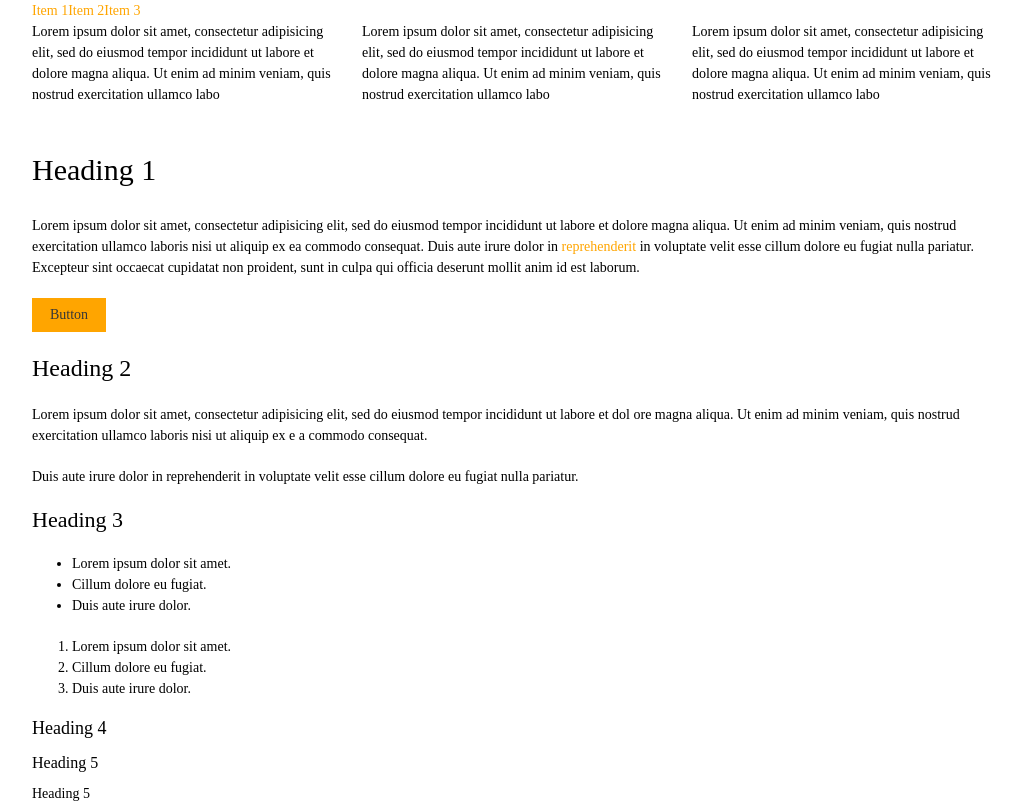
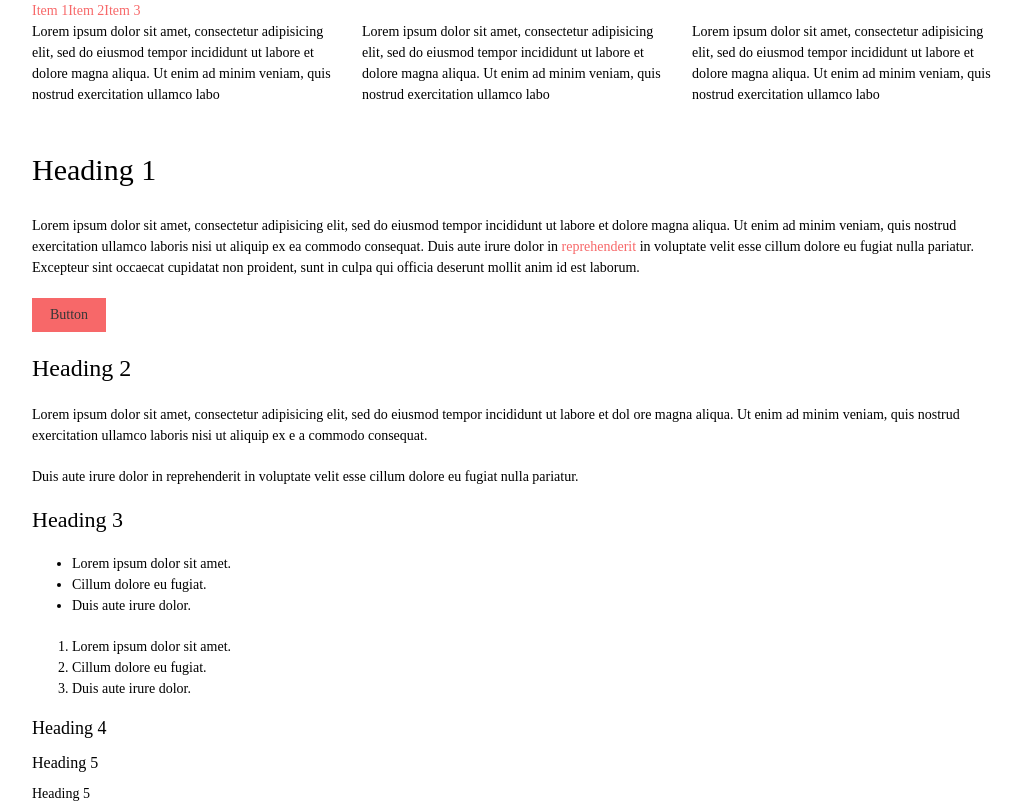
Before and after one commit to naashdev/front-end-boiler, a website: page index.html in a window 1280 px wide. Shown: the top 804 px of the page, without its empty margins (128-1150 px from the left). Drawn offline with Linux system fonts and the light colour scheme; files whose address does not match are found by name.

Commit message:
Gulp Updates

```diff
--- a/library/sass/base/_config.sass
+++ b/library/sass/base/_config.sass
@@ -7,8 +7,8 @@ $color-white: #FFFFFF
 $color-line: #EBEBEB
 
 // Brand Color
-$color-brand: orange
-$color-accent: red
+$color-brand: #F76869
+$color-accent: #F76869
 
 // Font Color
 $color-font: #373737
```
Also changed, not shown: package.json (+12 -0 lines), library/css/master.css, 1 other file.
